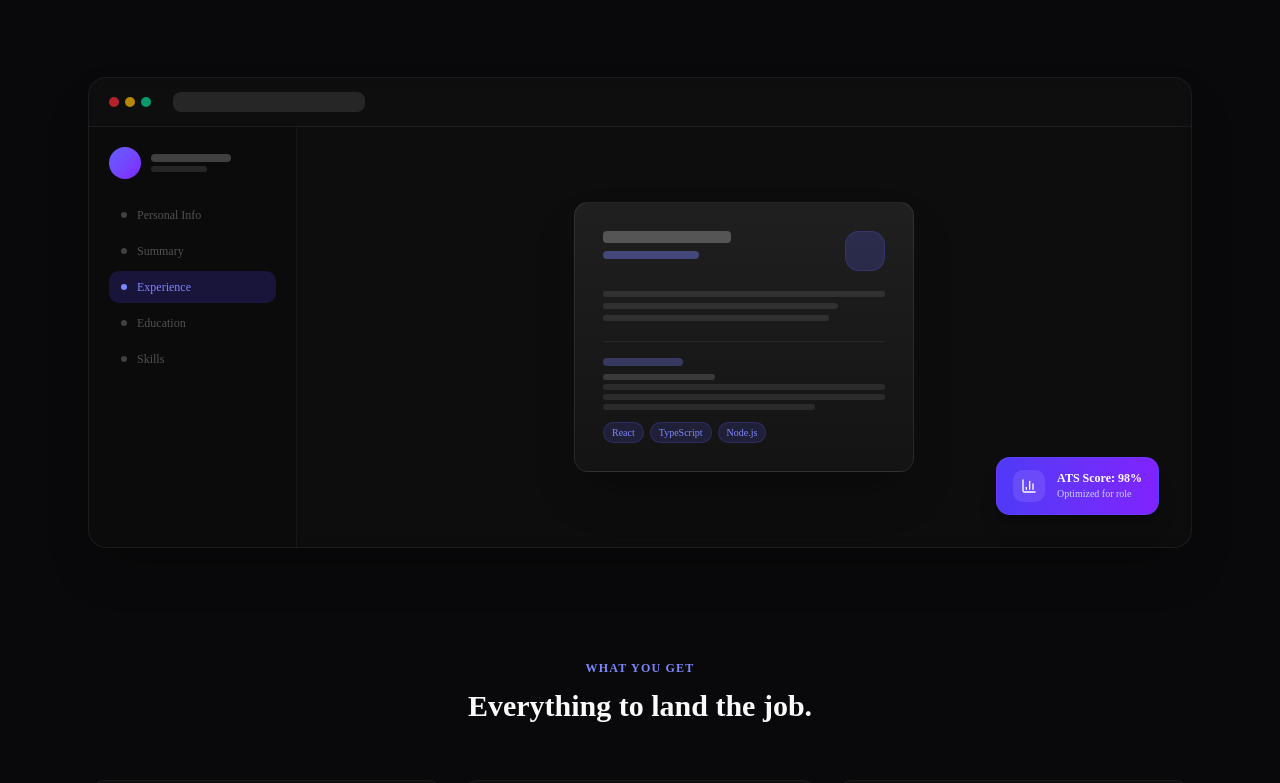
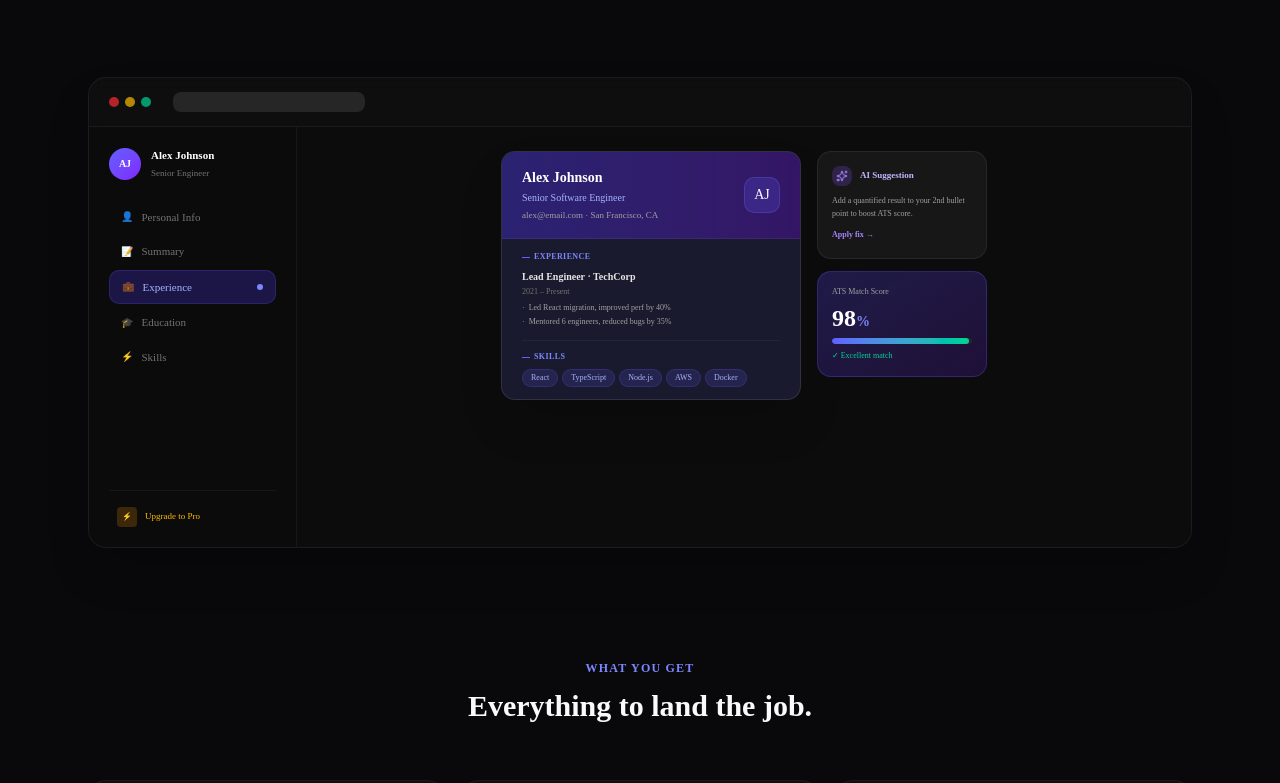
Before and after one commit to rishan011/resumeai, a Next.js app: page / in a window 1280 px wide. Shown: the part 640-1423 px from the top of the page. Built offline with nearby package versions, Linux system fonts and the light colour scheme.

Commit message:
feat: premium readable app preview mockup with AI suggestion + ATS score panels

```diff
--- a/src/app/page.tsx
+++ b/src/app/page.tsx
@@ -86,63 +86,103 @@ export default function Home() {
             {/* Sidebar */}
             <div className="w-52 border-r border-white/[0.05] bg-neutral-950/50 p-5 flex flex-col gap-5">
               <div className="flex items-center gap-2.5">
-                <div className="w-8 h-8 rounded-full bg-gradient-to-br from-indigo-500 to-violet-600" />
+                <div className="w-8 h-8 rounded-full bg-gradient-to-br from-indigo-500 to-violet-600 flex items-center justify-center text-white text-[10px] font-bold">AJ</div>
                 <div className="flex flex-col gap-1">
-                  <div className="h-2 w-20 bg-neutral-700 rounded" />
-                  <div className="h-1.5 w-14 bg-neutral-800 rounded" />
+                  <div className="text-[11px] text-white font-semibold">Alex Johnson</div>
+                  <div className="text-[9px] text-neutral-500">Senior Engineer</div>
                 </div>
               </div>
-              <div className="space-y-1">
-                {['Personal Info', 'Summary', 'Experience', 'Education', 'Skills'].map((item, i) => (
-                  <div key={item} className={`flex items-center gap-2.5 px-3 py-2 rounded-lg text-xs ${i === 2 ? 'bg-indigo-600/20 text-indigo-400' : 'text-neutral-600'}`}>
-                    <div className={`w-1.5 h-1.5 rounded-full ${i === 2 ? 'bg-indigo-400' : 'bg-neutral-700'}`} />
-                    {item}
+              <div className="space-y-0.5">
+                {[
+                  { label: 'Personal Info', icon: '👤' },
+                  { label: 'Summary', icon: '📝' },
+                  { label: 'Experience', icon: '💼', active: true },
+                  { label: 'Education', icon: '🎓' },
+                  { label: 'Skills', icon: '⚡' },
+                ].map(({ label, icon, active }) => (
+                  <div key={label} className={`flex items-center gap-2 px-3 py-2 rounded-lg text-[11px] font-medium cursor-default ${active ? 'bg-indigo-600/25 text-indigo-300 border border-indigo-500/20' : 'text-neutral-500 hover:text-neutral-400'}`}>
+                    <span className="text-[10px]">{icon}</span>
+                    {label}
+                    {active && <div className="ml-auto w-1.5 h-1.5 rounded-full bg-indigo-400" />}
                   </div>
                 ))}
               </div>
+              <div className="mt-auto pt-4 border-t border-white/[0.05]">
+                <div className="flex items-center gap-2 px-2">
+                  <div className="w-5 h-5 rounded bg-amber-500/20 flex items-center justify-center">
+                    <span className="text-[8px]">⚡</span>
                   </div>
-            {/* Main */}
-            <div className="flex-1 p-8 flex items-center justify-center relative bg-neutral-950/20">
-              {/* Resume card */}
-              <div className="w-[340px] bg-gradient-to-b from-neutral-800/80 to-neutral-900/80 border border-white/[0.08] rounded-xl p-7 shadow-2xl">
-                <div className="flex items-start justify-between mb-5">
-                  <div>
-                    <div className="h-3 w-32 bg-neutral-300/30 rounded mb-2" />
-                    <div className="h-2 w-24 bg-indigo-400/40 rounded" />
-                  </div>
-                  <div className="w-10 h-10 rounded-xl bg-indigo-500/20 border border-indigo-500/20" />
-                </div>
-                <div className="space-y-1.5 mb-5">
-                  <div className="h-1.5 w-full bg-neutral-700/60 rounded" />
-                  <div className="h-1.5 w-5/6 bg-neutral-700/60 rounded" />
-                  <div className="h-1.5 w-4/5 bg-neutral-700/60 rounded" />
-                </div>
-                <div className="border-t border-white/[0.06] pt-4 mb-3">
-                  <div className="h-2 w-20 bg-indigo-400/30 rounded mb-2" />
-                  <div className="h-1.5 w-28 bg-neutral-600/60 rounded mb-1" />
-                  <div className="space-y-1">
-                    <div className="h-1.5 w-full bg-neutral-700/50 rounded" />
-                    <div className="h-1.5 w-full bg-neutral-700/50 rounded" />
-                    <div className="h-1.5 w-3/4 bg-neutral-700/50 rounded" />
+                  <span className="text-[9px] text-amber-400 font-medium">Upgrade to Pro</span>
                 </div>
               </div>
-                <div className="flex gap-1.5">
-                  {['React', 'TypeScript', 'Node.js'].map(s => (
-                    <span key={s} className="text-[10px] px-2 py-0.5 bg-indigo-500/15 text-indigo-400 border border-indigo-500/20 rounded-full">{s}</span>
+            </div>
+            {/* Main Content */}
+            <div className="flex-1 p-6 flex items-start justify-center relative bg-neutral-950/30 gap-4">
+              {/* Resume Preview Card */}
+              <div className="w-[300px] bg-[#1a1a2e] border border-white/10 rounded-xl shadow-2xl overflow-hidden">
+                {/* Resume Header */}
+                <div className="bg-gradient-to-r from-indigo-700/40 to-violet-700/30 border-b border-white/[0.06] px-5 py-4">
+                  <div className="flex items-center justify-between">
+                    <div>
+                      <div className="text-sm font-bold text-white">Alex Johnson</div>
+                      <div className="text-[10px] text-indigo-300 mt-0.5">Senior Software Engineer</div>
+                      <div className="text-[9px] text-neutral-400 mt-1">alex@email.com · San Francisco, CA</div>
+                    </div>
+                    <div className="w-9 h-9 rounded-lg bg-indigo-500/20 border border-indigo-400/20 flex items-center justify-center text-sm">AJ</div>
+                  </div>
+                </div>
+                <div className="px-5 py-3 space-y-3">
+                  {/* Experience section */}
+                  <div>
+                    <div className="text-[8px] font-bold text-indigo-400 uppercase tracking-wider mb-1.5 flex items-center gap-1">
+                      <div className="w-2 h-px bg-indigo-500" /> EXPERIENCE
+                    </div>
+                    <div className="text-[10px] font-semibold text-neutral-200 mb-0.5">Lead Engineer · TechCorp</div>
+                    <div className="text-[8px] text-neutral-500 mb-1">2021 – Present</div>
+                    <div className="space-y-0.5">
+                      <div className="text-[8px] text-neutral-400 flex gap-1"><span className="text-indigo-400">·</span> Led React migration, improved perf by 40%</div>
+                      <div className="text-[8px] text-neutral-400 flex gap-1"><span className="text-indigo-400">·</span> Mentored 6 engineers, reduced bugs by 35%</div>
+                    </div>
+                  </div>
+                  {/* Skills section */}
+                  <div className="border-t border-white/[0.05] pt-2.5">
+                    <div className="text-[8px] font-bold text-indigo-400 uppercase tracking-wider mb-1.5 flex items-center gap-1">
+                      <div className="w-2 h-px bg-indigo-500" /> SKILLS
+                    </div>
+                    <div className="flex flex-wrap gap-1">
+                      {['React', 'TypeScript', 'Node.js', 'AWS', 'Docker'].map(s => (
+                        <span key={s} className="text-[8px] px-2 py-0.5 rounded-full bg-indigo-500/15 text-indigo-300 border border-indigo-500/20">{s}</span>
                       ))}
                     </div>
                   </div>
-              {/* Floating ATS badge */}
-              <div className="absolute bottom-8 right-8 bg-gradient-to-r from-indigo-600 to-violet-600 text-white rounded-xl px-4 py-3 shadow-xl flex items-center gap-3 border border-indigo-500/30">
-                <div className="w-8 h-8 rounded-lg bg-white/10 flex items-center justify-center">
-                  <BarChart3 className="w-4 h-4" />
                 </div>
-                <div>
-                  <div className="text-xs font-bold">ATS Score: 98%</div>
-                  <div className="text-[10px] text-indigo-200">Optimized for role</div>
+              </div>
+
+              {/* Right panel — AI suggestions */}
+              <div className="flex flex-col gap-3 w-[170px]">
+                {/* AI suggestion card */}
+                <div className="bg-neutral-900 border border-white/[0.07] rounded-xl p-3.5">
+                  <div className="flex items-center gap-2 mb-2">
+                    <div className="w-5 h-5 rounded-md bg-violet-500/20 flex items-center justify-center">
+                      <Sparkles className="w-3 h-3 text-violet-400" />
+                    </div>
+                    <span className="text-[9px] font-bold text-violet-300">AI Suggestion</span>
+                  </div>
+                  <div className="text-[8px] text-neutral-400 leading-relaxed">Add a quantified result to your 2nd bullet point to boost ATS score.</div>
+                  <button className="mt-2 text-[8px] font-semibold text-violet-400 hover:text-violet-300">Apply fix →</button>
+                </div>
+                {/* ATS Score card */}
+                <div className="bg-gradient-to-br from-indigo-900/50 to-violet-900/30 border border-indigo-500/25 rounded-xl p-3.5">
+                  <div className="text-[8px] text-neutral-400 mb-1">ATS Match Score</div>
+                  <div className="text-2xl font-black text-white mb-1">98<span className="text-sm text-indigo-400">%</span></div>
+                  <div className="w-full h-1.5 rounded-full bg-neutral-800 overflow-hidden">
+                    <div className="h-full w-[98%] bg-gradient-to-r from-indigo-500 to-emerald-400 rounded-full" />
+                  </div>
+                  <div className="text-[8px] text-emerald-400 mt-1.5 font-medium">✓ Excellent match</div>
                 </div>
               </div>
             </div>
+
           </div>
         </div>
       </section>
```
Lines whose indentation alone changed are shown as unchanged.
